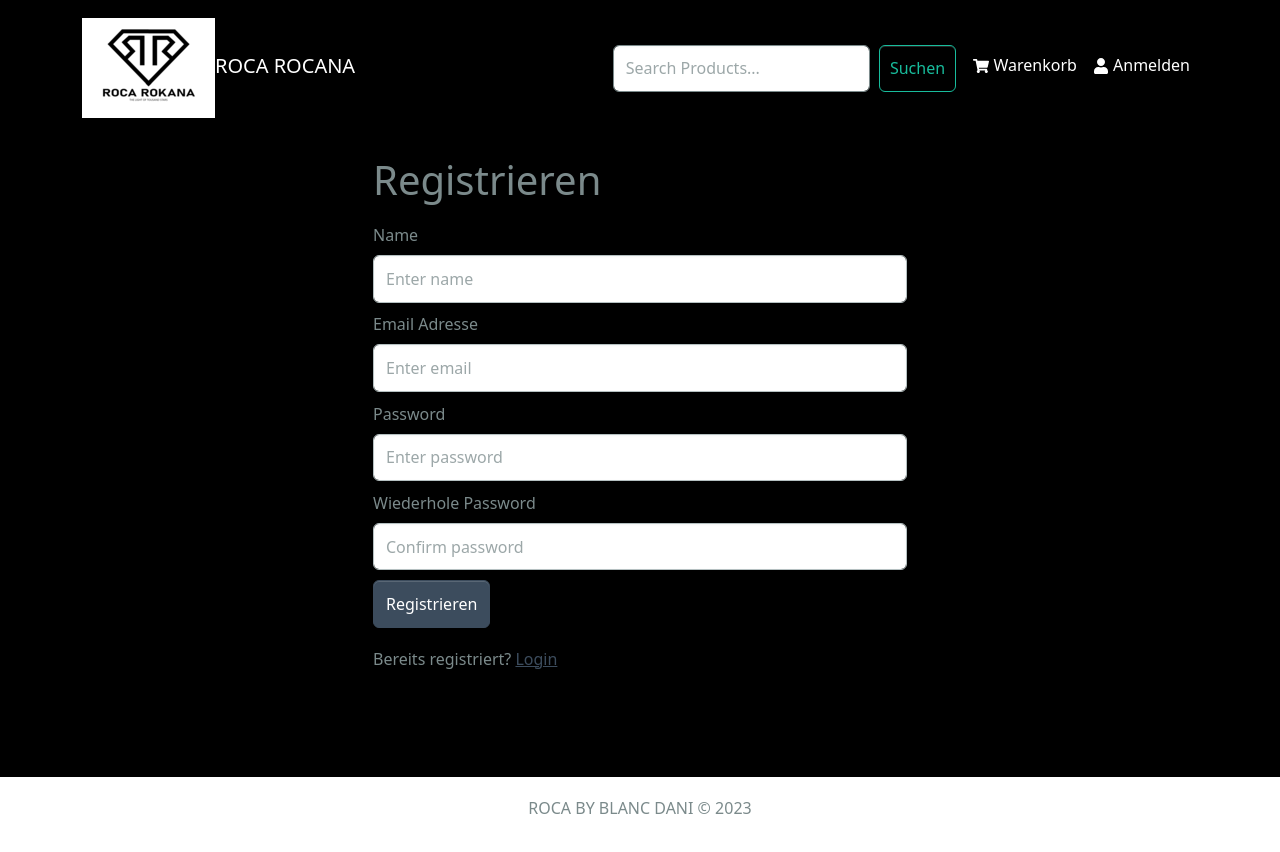
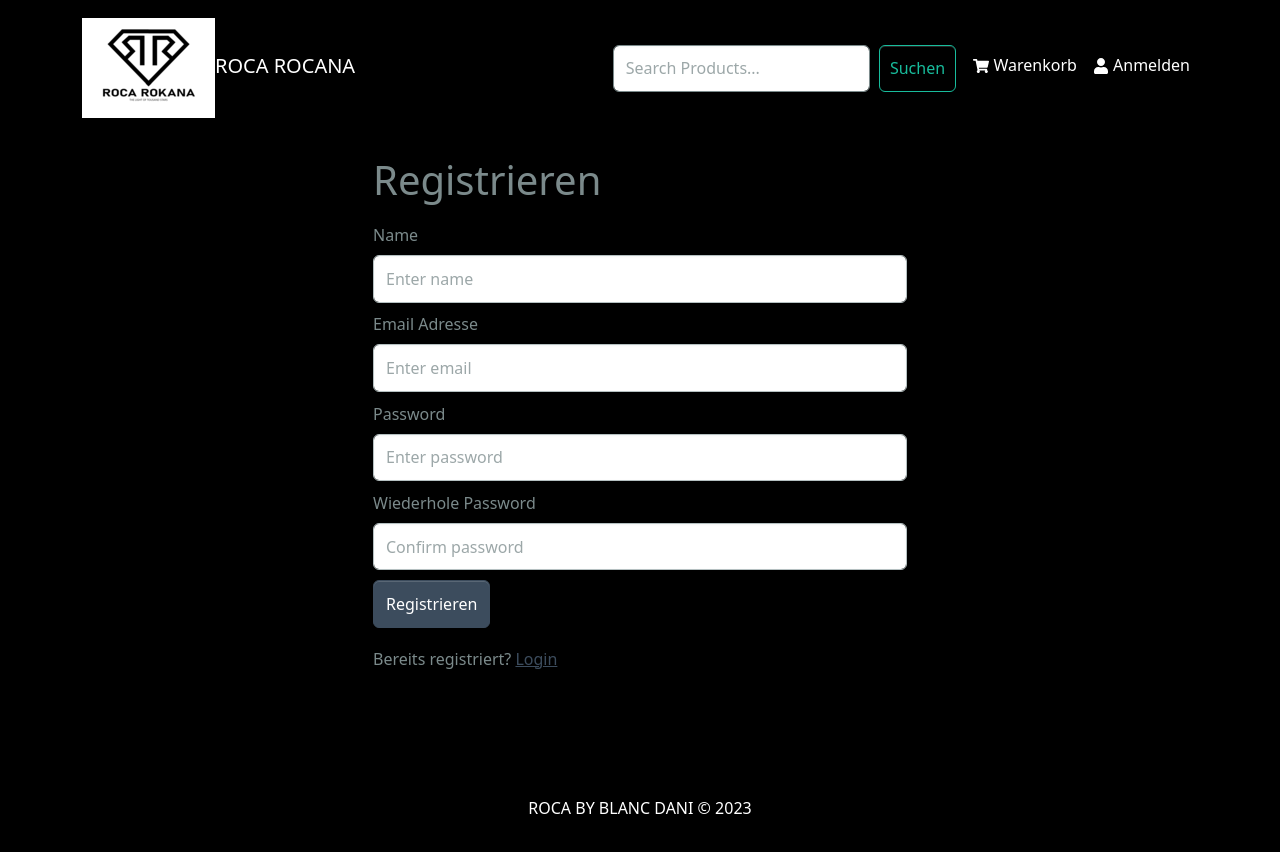
Before and after one commit to blncdn/rocashoptest3, a React (Create React App) app in the folder frontend/: page /register in a window 1280 px wide. Shown: the top 852 px of the page. Built offline with nearby package versions, Linux system fonts and the light colour scheme.

Commit message:
index.css

```diff
--- a/frontend/src/assets/styles/index.css
+++ b/frontend/src/assets/styles/index.css
@@ -65,3 +65,17 @@ color: #ffffff;
   background-color: #000000;
   background: #000000;
 }
+
+footer {
+  background: #000000;
+}
+p{
+  color: #ffffff;
+}
+p{
+  color: #ffffff;
+}
+navbar-toggler {
+  color: #ffffff;
+
+}
```
